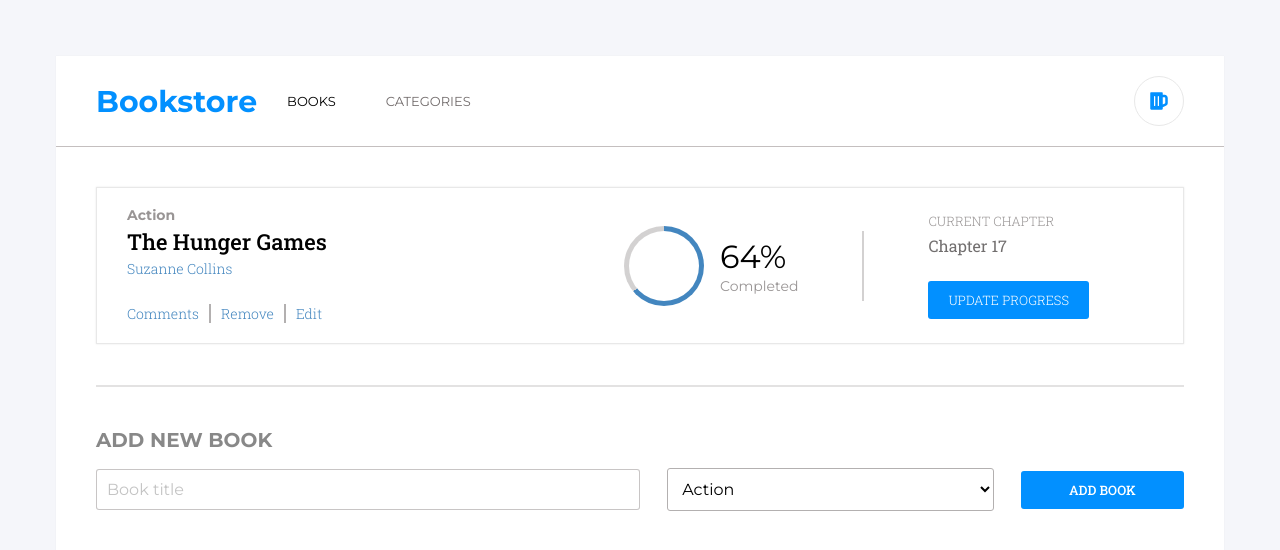
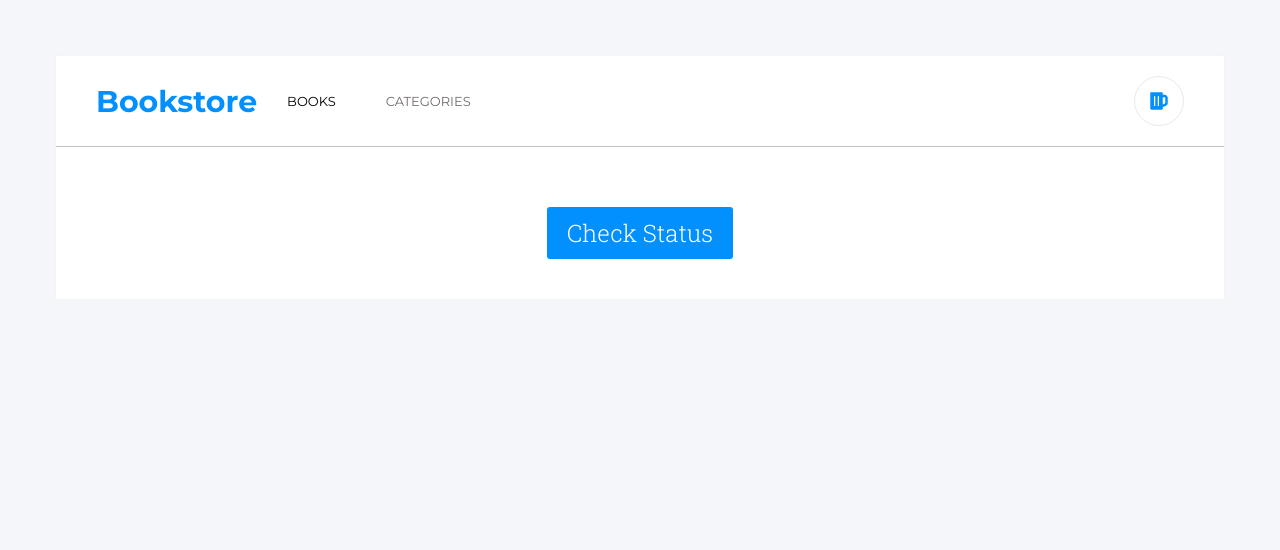
Before and after one commit to Chrissiku/Bookstore-CMS, a React (Create React App) app: page /Category in a window 1280 px wide. Shown: the top 550 px of the page. Built offline with nearby package versions, Linux system fonts and the light colour scheme.

Commit message:
Split code into multiple components

```diff
--- a/package.json
+++ b/package.json
@@ -10,6 +10,7 @@
     "react": "^18.2.0",
     "react-dom": "^18.2.0",
     "react-icons": "^4.4.0",
+    "react-router-dom": "^6.3.0",
     "react-scripts": "5.0.1",
     "web-vitals": "^2.1.4"
   },
--- a/src/App.css
+++ b/src/App.css
@@ -246,7 +246,21 @@ body {
   color: #4b4747c9;
 }
 
+.container main .check-status button {
+  cursor: pointer;
+  background-color: #0290ff;
+  margin-top: 20px;
+  border: none;
+  color: #fff;
+  padding: 10px 20px;
+  border-radius: 3px;
+  font-family: var(--Roboto);
+  font-size: 1.5rem;
+  font-weight: 300;
+}
+
 .container main .add-book form button {
+  cursor: pointer;
   width: 15%;
   padding: 10px 10px;
   border-radius: 3px;
@@ -259,6 +273,7 @@ body {
 }
 
 .container main .book .right-book .chapter button {
+  cursor: pointer;
   background-color: #0290ff;
   margin-top: 20px;
   border: none;
@@ -308,3 +323,9 @@ body {
   font-size: 1rem;
   font-family: var(--Montserrat);
 }
+
+.container main .check-status {
+  display: flex;
+  justify-content: center;
+  align-items: center;
+}
--- a/src/App.js
+++ b/src/App.js
@@ -1,8 +1,25 @@
 /* eslint-disable quotes */
 import React from "react";
-import HomePage from "./components/homePage/Home";
+import { Routes, Route } from "react-router-dom";
+// import HomePage from "./components/homePage/Home";
+import NavBar from "./components/navbar";
+import BookPage from "./components/homePage/BookPage";
+import Category from "./components/CategoryPage/category";
 import "./App.css";
 
-const App = () => <HomePage />;
+const App = () => (
+  <>
+    <div className="container">
+      <NavBar />
+      <main>
+        <Routes>
+          <Route path="/" element={<BookPage />} />
+          <Route path="Category" element={<Category />} />
+          <Route />
+        </Routes>
+      </main>
+    </div>
+  </>
+);
 
 export default App;
--- /dev/null
+++ b/src/components/CategoryPage/category.js
@@ -0,0 +1,14 @@
+/* eslint-disable react/self-closing-comp */
+/* eslint-disable jsx-a11y/anchor-is-valid */
+/* eslint-disable quotes */
+import React from "react";
+
+const Category = () => (
+  <>
+    <div className="check-status">
+      <button type="button">Check Status</button>
+    </div>
+  </>
+);
+
+export default Category;
--- /dev/null
+++ b/src/components/homePage/Add_book.js
@@ -0,0 +1,24 @@
+/* eslint-disable react/self-closing-comp */
+/* eslint-disable jsx-a11y/anchor-is-valid */
+/* eslint-disable quotes */
+import React from "react";
+
+const AddBook = () => (
+  <>
+    <div className="separator"></div>
+    <div className="add-book">
+      <h3>ADD NEW BOOK</h3>
+      <form>
+        <input required type="text" placeholder="Book title" />
+        <select required>
+          <option>Action</option>
+          <option>Science Fiction</option>
+          <option>Economy</option>
+        </select>
+        <button type="submit">ADD BOOK</button>
+      </form>
+    </div>
+  </>
+);
+
+export default AddBook;
--- /dev/null
+++ b/src/components/homePage/Book.js
@@ -0,0 +1,47 @@
+/* eslint-disable react/self-closing-comp */
+/* eslint-disable jsx-a11y/anchor-is-valid */
+/* eslint-disable quotes */
+import React from "react";
+
+const Book = () => (
+  <>
+    <div className="book">
+      <div className="left-book">
+        <span className="type">Action</span>
+        <h3>The Hunger Games</h3>
+        <span className="author">Suzanne Collins</span>
+        <ul>
+          <li>
+            <a>Comments</a>
+          </li>
+          <li>
+            <a>Remove</a>
+          </li>
+          <li>
+            <a>Edit</a>
+          </li>
+        </ul>
+      </div>
+
+      <div className="right-book">
+        <div className="progress">
+          <div className="circle">
+            <div className="inner"></div>
+          </div>
+          <div className="val">
+            <span className="completed-val">64%</span>
+            <span className="completed">Completed</span>
+          </div>
+        </div>
+        <span className="line"></span>
+        <div className="chapter">
+          <h4>CURRENT CHAPTER</h4>
+          <span>Chapter 17</span>
+          <button type="button">UPDATE PROGRESS</button>
+        </div>
+      </div>
+    </div>
+  </>
+);
+
+export default Book;
--- /dev/null
+++ b/src/components/homePage/BookPage.js
@@ -0,0 +1,15 @@
+/* eslint-disable react/self-closing-comp */
+/* eslint-disable jsx-a11y/anchor-is-valid */
+/* eslint-disable quotes */
+import React from "react";
+import Book from "./Book";
+import AddBook from "./Add_book";
+
+const BookPage = () => (
+  <>
+    <Book />
+    <AddBook />
+  </>
+);
+
+export default BookPage;
--- a/src/components/homePage/Home.js
+++ /dev/null
@@ -1,81 +0,0 @@
-/* eslint-disable react/self-closing-comp */
-/* eslint-disable jsx-a11y/anchor-is-valid */
-/* eslint-disable quotes */
-import React from "react";
-import { FaBeer } from "react-icons/fa";
-
-const HomePage = () => (
-  <>
-    <div className="container">
-      <header>
-        <div className="left">
-          <a className="brand">Bookstore</a>
-          <ul className="menu">
-            <li className="active">
-              <a>BOOKS</a>
-            </li>
-            <li>
-              <a>CATEGORIES</a>
-            </li>
-          </ul>
-        </div>
-        <div className="right">
-          <FaBeer className="icon" />
-        </div>
-      </header>
-      <main>
-        <div className="book">
-          <div className="left-book">
-            <span className="type">Action</span>
-            <h3>The Hunger Games</h3>
-            <span className="author">Suzanne Collins</span>
-            <ul>
-              <li>
-                <a>Comments</a>
-              </li>
-              <li>
-                <a>Remove</a>
-              </li>
-              <li>
-                <a>Edit</a>
-              </li>
-            </ul>
-          </div>
-
-          <div className="right-book">
-            <div className="progress">
-              <div className="circle">
-                <div className="inner"></div>
-              </div>
-              <div className="val">
-                <span className="completed-val">64%</span>
-                <span className="completed">Completed</span>
-              </div>
-            </div>
-            <span className="line"></span>
-            <div className="chapter">
-              <h4>CURRENT CHAPTER</h4>
-              <span>Chapter 17</span>
-              <button type="button">UPDATE PROGRESS</button>
-            </div>
-          </div>
-        </div>
-        <div className="separator"></div>
-        <div className="add-book">
-          <h3>ADD NEW BOOK</h3>
-          <form>
-            <input type="text" placeholder="Book title" />
-            <select>
-              <option>Action</option>
-              <option>Science Fiction</option>
-              <option>Economy</option>
-            </select>
-            <button type="submit">ADD BOOK</button>
-          </form>
-        </div>
-      </main>
-    </div>
-  </>
-);
-
-export default HomePage;
--- /dev/null
+++ b/src/components/navbar.js
@@ -0,0 +1,35 @@
+/* eslint-disable react/self-closing-comp */
+/* eslint-disable jsx-a11y/anchor-is-valid */
+/* eslint-disable quotes */
+import React from "react";
+import { Link } from "react-router-dom";
+import { FaBeer } from "react-icons/fa";
+
+const NavBar = () => (
+  <>
+    <header>
+      <div className="left">
+        <Link to="/">
+          <a className="brand">Bookstore</a>
+        </Link>
+        <ul className="menu">
+          <Link to="/">
+            <li className="active">
+              <a>BOOKS</a>
+            </li>
+          </Link>
+          <Link to="Category">
+            <li>
+              <a>CATEGORIES</a>
+            </li>
+          </Link>
+        </ul>
+      </div>
+      <div className="right">
+        <FaBeer className="icon" />
+      </div>
+    </header>
+  </>
+);
+
+export default NavBar;
--- a/src/index.js
+++ b/src/index.js
@@ -1,13 +1,16 @@
 import React from 'react';
 import ReactDOM from 'react-dom/client';
 import './index.css';
+import { BrowserRouter as Router } from 'react-router-dom';
 import App from './App';
 import reportWebVitals from './reportWebVitals';
 
 const root = ReactDOM.createRoot(document.getElementById('root'));
 root.render(
   <React.StrictMode>
-    <App />
+    <Router>
+      <App />
+    </Router>
   </React.StrictMode>,
 );
 
```
Also changed, not shown: 1 other file (tests, documents, lock files or other folders).
